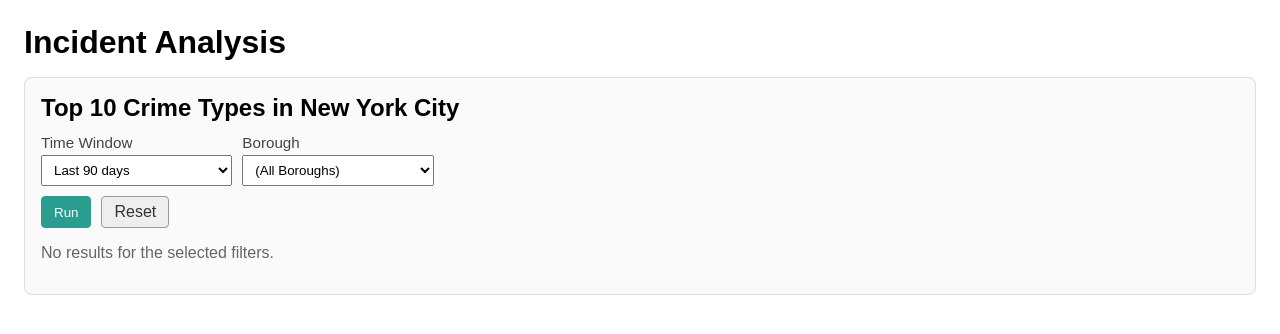
After one commit to candylyt/nyc-crimedata, a Flask app: template templates/incidents-analysis.html in a window 1280 px wide. The commit adds this page. Shown: the top 334 px of the page. Run offline with Flask 3, Linux system fonts and the light colour scheme; the template is opened without the code that fills it, so the values that code supplies are empty; parts of the project's set-up code (start-up, migrations or seed data) failed here and were passed over.

Commit message:
add top 10 crime types

```diff
--- a/server.py
+++ b/server.py
@@ -14,6 +14,7 @@ from pydoc import text
 from sqlalchemy import *
 from sqlalchemy.pool import NullPool
 from flask import Flask, request, render_template, g, redirect, Response, abort, url_for
+from datetime import date, datetime, timedelta
 from math import ceil
 
 tmpl_dir = os.path.join(os.path.dirname(os.path.abspath(__file__)), 'templates')
@@ -309,6 +310,67 @@ def index():
 # Notice that the function name is another() rather than index()
 # The functions for each app.route need to have different names
 #
+
+@app.route('/incidents/analysis')
+def incidents_analysis():
+
+	# section 1: top 10 crime types in nyc
+
+	# user inputs
+	window = request.args.get("window", "all")  # 90d, 180d, 1y, 3y, all
+	borough = request.args.get("borough")
+	PRESETS_DAYS = {"90d": 90, "1y": 365, "5y": 365*5, "10y": 365*10}
+
+	filters = []
+	parameters = {}
+
+	if window != "all":
+		cutoff_date = date.today() - timedelta(days=PRESETS_DAYS.get(window, 90))
+		filters.append("i.occurred_date >= :cutoff_date")
+		parameters["cutoff_date"] = cutoff_date
+
+	if borough:
+		filters.append("a.borough = :borough")
+		parameters["borough"] = borough
+
+	if filters:
+		where_clause = "WHERE " + " AND ".join(filters)
+	else:
+		where_clause = ""
+
+	top10_sql = f"""
+	WITH counts AS (
+	SELECT
+		ct.crime_type_id,
+		ct.crime_type,
+		COUNT(*) AS incident_count
+	FROM classified_as ca
+	JOIN crimetype ct ON ct.crime_type_id = ca.crime_type_id
+	JOIN incident i  ON i.incident_id = ca.incident_id
+	JOIN address a  ON a.address_id = i.address_id
+	{where_clause}
+	GROUP BY ct.crime_type_id, ct.crime_type
+	),
+	ranked AS (
+	SELECT
+		c.*,
+		DENSE_RANK() OVER (ORDER BY c.incident_count DESC) AS rnk
+	FROM counts c
+	)
+	SELECT crime_type, incident_count
+	FROM ranked
+	WHERE rnk <= 10
+	ORDER BY incident_count DESC, crime_type;
+	"""
+
+	cursor = g.conn.execute(text(top10_sql), parameters)
+	rows = cursor.fetchall()
+	columns = cursor.keys()
+	cursor.close()
+
+
+	return render_template("incidents-analysis.html", rows=rows, columns=columns, window=window, borough=borough)
+
 @app.route('/another')
 def another():
 	return render_template("another.html")
--- /dev/null
+++ b/templates/incidents-analysis.html
@@ -0,0 +1,149 @@
+<!DOCTYPE html>
+<html>
+  <head>
+    <meta charset="utf-8" />
+    <title>Incident Analysis</title>
+    <style>
+      body {
+        font-family: Arial, sans-serif;
+        margin: 24px;
+      }
+      h1 {
+        margin-bottom: 16px;
+      }
+      .section {
+        border: 1px solid #ddd;
+        border-radius: 8px;
+        padding: 16px;
+        margin-bottom: 20px;
+        background: #fafafa;
+      }
+      .section h2 {
+        margin: 0 0 12px 0;
+      }
+      .controls {
+        display: grid;
+        gap: 10px;
+        align-items: end;
+        grid-template-columns: repeat(6, minmax(140px, 1fr));
+        margin-bottom: 12px;
+      }
+      .controls .actions {
+        grid-column: 1 / -1;
+        display: flex;
+        gap: 10px;
+        justify-content: flex-start;
+      }
+      label {
+        font-size: 0.95rem;
+        color: #444;
+        display: block;
+        margin-bottom: 4px;
+      }
+      input[type="date"],
+      select {
+        padding: 6px 8px;
+        width: 100%;
+      }
+      table {
+        border-collapse: collapse;
+        width: 100%;
+        margin-top: 10px;
+      }
+      th,
+      td {
+        border: 1px solid #ddd;
+        padding: 8px;
+        text-align: left;
+      }
+      th {
+        background: #f2f2f2;
+      }
+      .note {
+        color: #666;
+      }
+      .btn {
+        padding: 6px 12px;
+        border: 1px solid #2a9d8f;
+        background: #2a9d8f;
+        color: #fff;
+        border-radius: 4px;
+        text-decoration: none;
+        cursor: pointer;
+      }
+      .btn.secondary {
+        border-color: #999;
+        background: #eee;
+        color: #333;
+      }
+      details summary {
+        cursor: pointer;
+        color: #3366cc;
+      }
+    </style>
+  </head>
+  <body>
+    <h1>Incident Analysis</h1>
+
+    <!-- Fixed Top 10 crime types per borough -->
+    <div class="section" id="fixed10">
+      <h2>Top 10 Crime Types in New York City</h2>
+      <form class="controls" method="get" action="{{ url_for('incidents_analysis') }}">
+      <div>
+        <label>Time Window</label>
+        <select name="window" id="window-select">
+          <option value="90d"  {% if window == '90d' %}selected{% endif %}>Last 90 days</option>
+          <option value="1y" {% if window == '1y' %}selected{% endif %}>Last 1 year</option>
+          <option value="5y"   {% if window == '5y' %}selected{% endif %}>Last 5 years</option>
+          <option value="10y"   {% if window == '10y' %}selected{% endif %}>Last 10 years</option>
+          <option value="all" {% if window == 'all' %}selected{% endif %}>All time</option>
+        </select>
+      </div>
+
+      <div>
+        <label>Borough</label>
+        {% set selected_borough = request.args.get('borough', '') %}
+        <select name="borough">
+          <option value="">(All Boroughs)</option>
+          {% for b in ["MANHATTAN", "BROOKLYN", "QUEENS", "BRONX", "STATEN ISLAND"] %}
+            <option value="{{ b }}" {% if selected_borough == b %}selected{% endif %}>{{ b }}</option>
+          {% endfor %}
+        </select>
+      </div>
+
+      <div class="actions">
+        <button class="btn" type="submit">Run</button>
+        <a class="btn secondary" href="{{ url_for('incidents_analysis') }}">Reset</a>
+      </div>
+    </form>
+
+    {% if borough %}
+    <h3>{{ borough }}</h3>
+    {% endif %}
+    {% if rows %}
+    <table>
+      <thead>
+        <tr>
+          {% for col in columns %}
+            <th>{{ col }}</th>
+          {% endfor %}
+        </tr>
+      </thead>
+      <tbody>
+        {% for row in rows %}
+          <tr>
+            {% for cell in row %}
+              <td>{{ cell }}</td>
+            {% endfor %}
+          </tr>
+        {% endfor %}
+      </tbody>
+    </table>
+    {% else %}
+    <p class="note">No results for the selected filters.</p>
+    {% endif %}
+
+    </div>
+
+  </body>
+</html>
--- a/templates/index.html
+++ b/templates/index.html
@@ -108,6 +108,8 @@
 
   <body>
     <h1>NYC Crime Data</h1>
+
+    <p><a href="incident-analysis">Incident Analysis</a></p>
 
     <!-- FILTER FORM (method=GET) -->
     <form class="filters" method="get" action="{{ url_for('index') }}">
```
